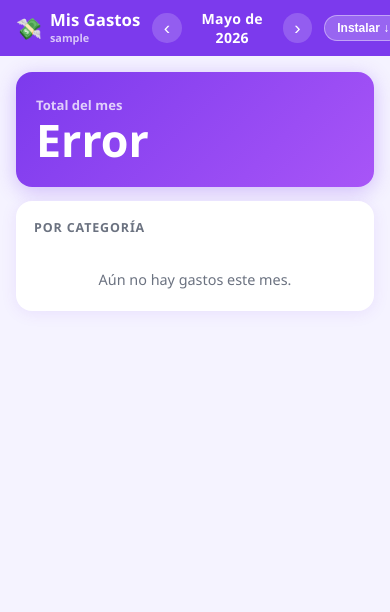
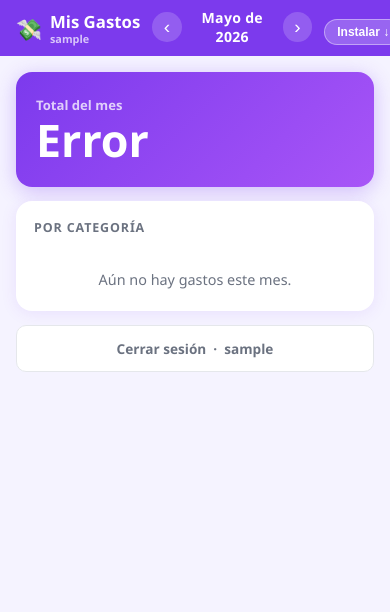
Before and after one commit to ConstanzaCaballero/mis-gastos, a Flask app: page / in a window 390 px wide. Shown: the top 612 px of the page. Run offline with Flask 3, Linux system fonts and the light colour scheme; the visitor is signed in with stand-in values (Sample User, id 1); data that the repository does not hold is empty; some libraries are stand-ins or nearby versions.

Commit message:
Fix PWA icons and add logout button for iPhone PWA mode

```diff
--- a/static/style.css
+++ b/static/style.css
@@ -33,12 +33,14 @@
   position: fixed;
   top: 0; left: 0; right: 0;
   z-index: 200;
-  height: var(--header-h);
-  padding: 0 16px;
-  padding-top: env(safe-area-inset-top, 0);
+  /* height grows to absorb the notch / Dynamic Island */
+  height: calc(var(--header-h) + env(safe-area-inset-top, 0px));
+  padding: 0 16px env(safe-area-inset-top, 0px);
+  padding-top: env(safe-area-inset-top, 0px);
   background: var(--primary);
   display: flex;
-  align-items: center;
+  align-items: flex-end;     /* content sits at the bottom of the taller header */
+  padding-bottom: 10px;
   justify-content: space-between;
   gap: 12px;
 }
@@ -97,8 +99,8 @@
 /* ── Main / tab panels ───────────────────────────────────── */
 .app-main {
   position: fixed;
-  top: var(--header-h);
-  bottom: var(--nav-h);
+  top: calc(var(--header-h) + env(safe-area-inset-top, 0px));
+  bottom: calc(var(--nav-h) + env(safe-area-inset-bottom, 0px));
   left: 0; right: 0;
   overflow-y: auto;
   -webkit-overflow-scrolling: touch;
@@ -319,6 +321,24 @@
 }
 .del-btn:hover { color: var(--danger); background: #fee2e2; }
 
+/* ── Logout button (always visible in summary tab) ──────── */
+.logout-full-btn {
+  display: block;
+  width: 100%;
+  text-align: center;
+  padding: 13px;
+  border: 1.5px solid var(--border);
+  border-radius: var(--radius-sm);
+  color: var(--muted);
+  font-size: .85rem;
+  font-weight: 600;
+  text-decoration: none;
+  background: var(--surface);
+  margin-bottom: 14px;
+  transition: background .15s, color .15s;
+}
+.logout-full-btn:active { background: #FEE2E2; color: var(--danger); border-color: #FECACA; }
+
 /* ── Bottom nav ─────────────────────────────────────────── */
 .bottom-nav {
   position: fixed;
--- a/static/sw.js
+++ b/static/sw.js
@@ -1,4 +1,4 @@
-const CACHE = 'gastos-v2';
+const CACHE = 'gastos-v3';
 const PRECACHE = ['/', '/static/style.css', '/static/app.js', '/static/manifest.json'];
 
 self.addEventListener('install', e => {
--- a/templates/index.html
+++ b/templates/index.html
@@ -10,7 +10,7 @@
   <meta name="apple-mobile-web-app-title" content="Gastos" />
   <title>Mis Gastos</title>
   <link rel="manifest" href="/static/manifest.json" />
-  <link rel="apple-touch-icon" href="/static/icons/icon-192.png" />
+  <link rel="apple-touch-icon" sizes="180x180" href="/static/icons/apple-touch-icon.png" />
   <link rel="stylesheet" href="/static/style.css" />
 </head>
 <body>
@@ -49,6 +49,10 @@
       <div id="cat-bars" class="cat-bars"></div>
       <div class="empty-hint" id="summary-empty">Aún no hay gastos este mes.</div>
     </div>
+
+    <a href="/logout" class="logout-full-btn">
+      Cerrar sesión &nbsp;·&nbsp; {{ username }}
+    </a>
   </section>
 
   <!-- TAB: Añadir -->
```
Also changed, not shown: static/icons/apple-touch-icon.png (added), static/icons/icon-192.png, static/icons/icon-512.png, static/manifest.json.
